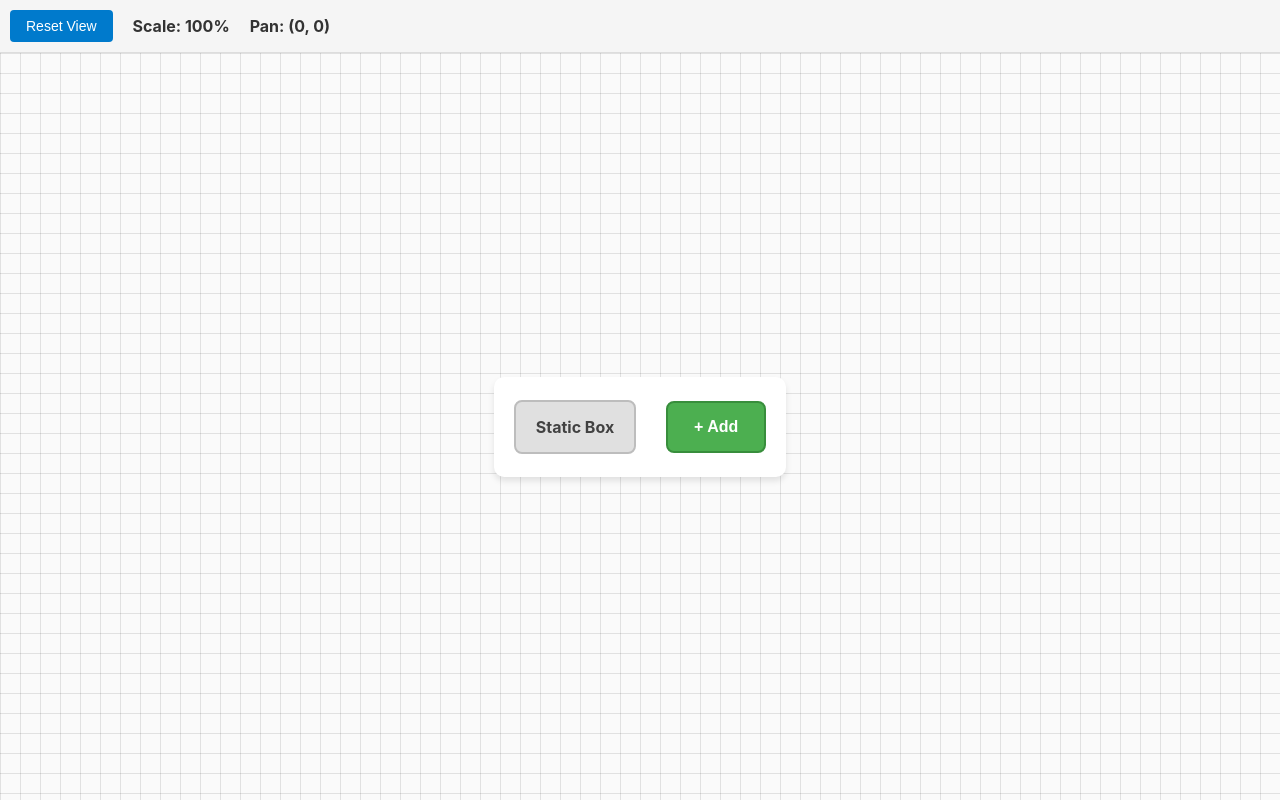
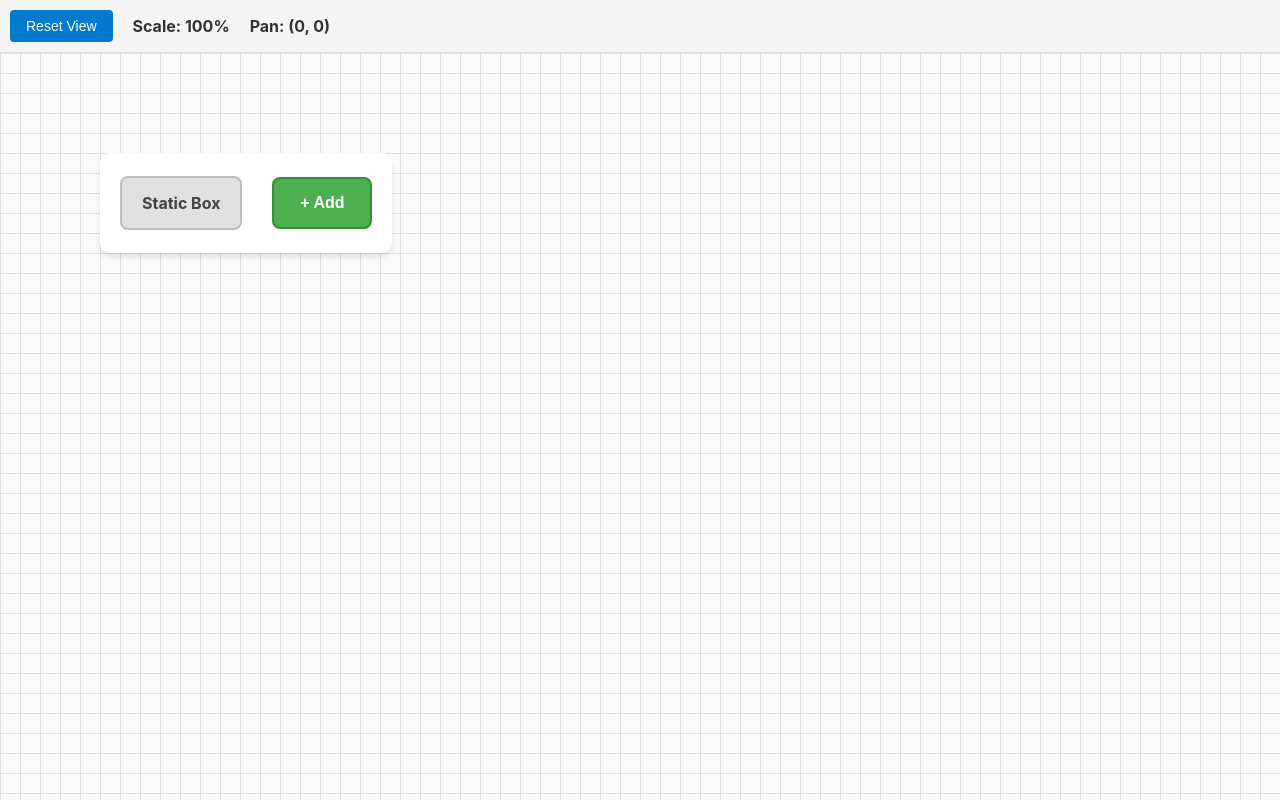
Before and after one commit to lslsilva86/react-dnd-zoom-pan, a React (Create React App) app: page / in a window 1280 px wide. Built offline with nearby package versions, Linux system fonts and the light colour scheme.

Commit message:
make the row left aligned

```diff
--- a/src/components/Canvas/styles.ts
+++ b/src/components/Canvas/styles.ts
@@ -26,8 +26,9 @@ export const StyledCanvas = styled.div<CanvasProps>`
   background-size: 20px 20px;
   position: relative;
   display: flex;
-  align-items: center;
-  justify-content: center;
+  align-items: flex-start;
+  justify-content: flex-start;
+  padding: 100px;
   min-width: 100%;
   transform-origin: center center;
   transition: transform 0.1s ease-out;
```
